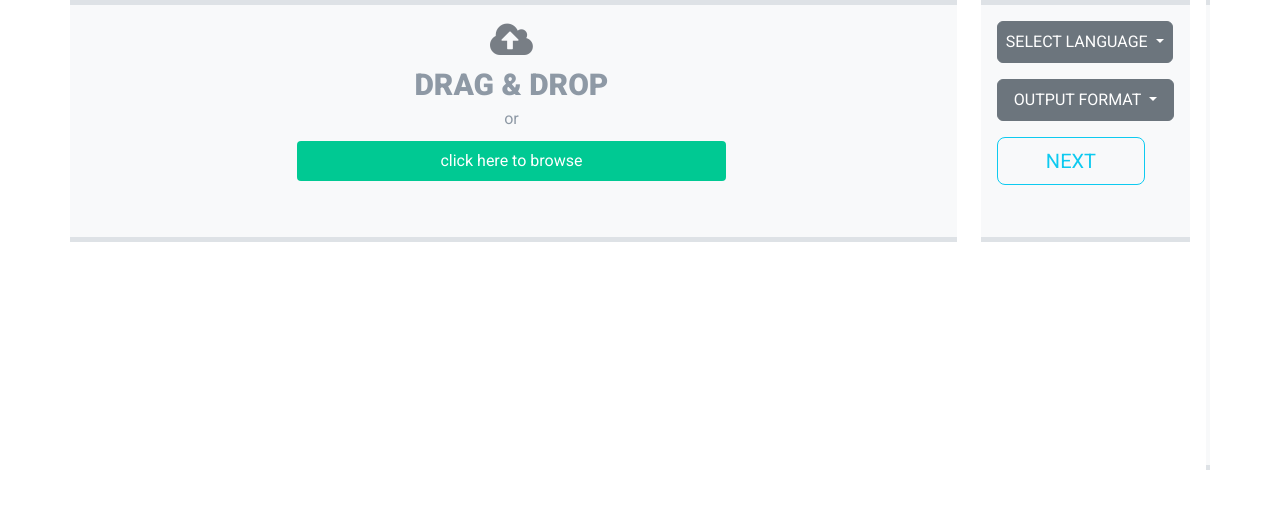
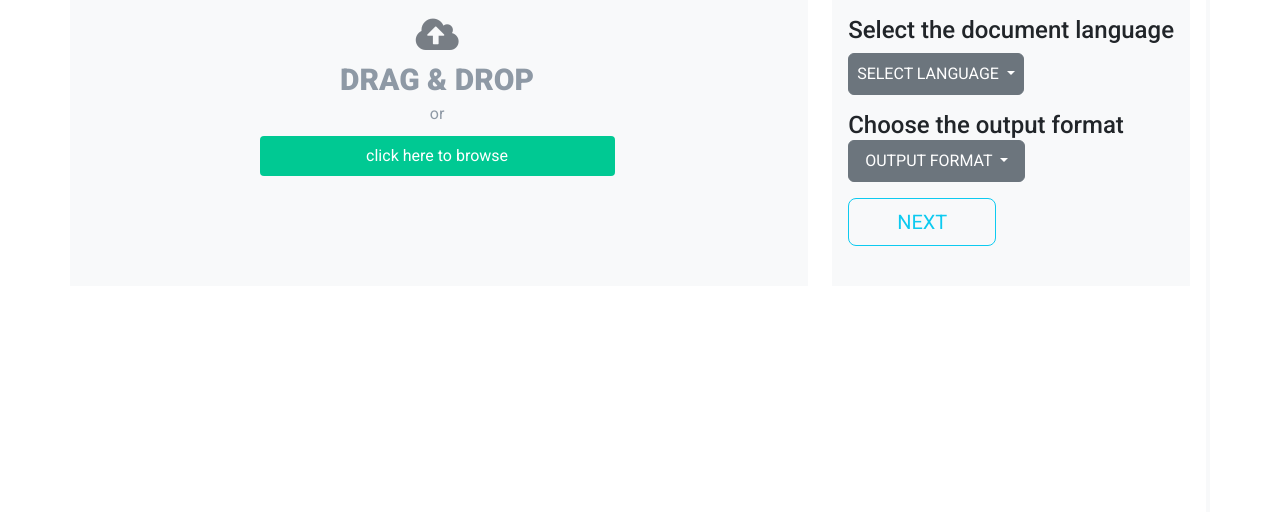
Before and after one commit to AnisH1427/Multilingual-OCR-FYP, a Django app: page /app/home/ in a window 1280 px wide. Shown: the part 118-630 px from the top of the page. Run offline with Django 5.2, Linux system fonts and the light colour scheme; a user stored in the database is signed in; some libraries are stand-ins or nearby versions.

Commit message:
add document and select language+outputformat

```diff
--- a/ocrAPP/app/templates/Home.html
+++ b/ocrAPP/app/templates/Home.html
@@ -73,7 +73,7 @@
           <div class="swiper-wrapper"> <!-- Corrected typo from swiper-wraper to swiper-wrapper -->
               <div class="swiper-slide">
                   <div class="row gx-2">
-                      <div class="col p-3 border-top border-bottom bg-light border-5 border-gray">
+                      <div class="col p-3  bg-light border-5 border-gray">
                           <div class="dashed_upload">
                               <form method="post" action="{% url 'home' %}" enctype="multipart/form-data">
                                   {% csrf_token %}
@@ -96,29 +96,31 @@
                               </form>
                           </div>
                       </div>
-                      <div class="col-md-auto p-3 mx-4  border-top border-bottom bg-light border-5 border-gray">
+                      <div class="col-md-auto p-3 mx-4 bg-light border-5 border-gray">
+                        <h4>Select the document language</h4>
                         <div class="dropdown">
-                              <button class="btn btn-secondary dropdown-toggle px-2 py-2" type="button" id="dropdownMenuButton2"
+                            <button class="btn btn-secondary dropdown-toggle px-2 py-2" type="button" id="languageButton"
                                 data-bs-toggle="dropdown" aria-expanded="false">
                                 Select Language
                             </button>
-                              <ul class="dropdown-menu dropdown-menu-dark" aria-labelledby="dropdownMenuButton2">
-                                  <li><a class="dropdown-item active" href="#">English</a></li>
-                                  <li><a class="dropdown-item" href="#">Hindi</a></li>
-                                  <li><a class="dropdown-item" href="#">Nepali</a></li>
+                            <ul class="dropdown-menu dropdown-menu-dark" aria-labelledby="languageButton">
+                                  <li><a class="dropdown-item active" href="#" onclick="setLanguage('English')">English</a></li>
+                                  <li><a class="dropdown-item" href="#" onclick="setLanguage('Hindi')">Hindi</a></li>
+                                  <li><a class="dropdown-item" href="#" onclick="setLanguage('Nepali')">Nepali</a></li>
                                   <li><hr class="dropdown-divider"></li>
                                   <li><a class="dropdown-item" href="#">need help?</a></li>
                               </ul>
                           </div>
+                          <h4>Choose the output format
                           <div class="dropdown">
-                              <button class="btn btn-secondary dropdown-toggle px-3 py-2" type="button" id="dropdownMenuButton2"
+                              <button class="btn btn-secondary dropdown-toggle px-3 py-2" type="button" id="outputFormatButton"
                                   data-bs-toggle="dropdown" aria-expanded="false">
                                   Output Format
                               </button>
-                              <ul class="dropdown-menu dropdown-menu-dark" aria-labelledby="dropdownMenuButton2">
-                                  <li><a class="dropdown-item active" href="#">.txt</a></li>
-                                  <li><a class="dropdown-item" href="#">.pdf</a></li>
-                                  <li><a class="dropdown-item" href="#">.docs</a></li>
+                              <ul class="dropdown-menu dropdown-menu-dark" aria-labelledby="outputFormatButton">
+                                  <li><a class="dropdown-item active" href="#" onclick="setOutputFormat('.txt')">.txt</a></li>
+                                  <li><a class="dropdown-item" href="#" onclick="setOutputFormat('.pdf')">.pdf</a></li>
+                                  <li><a class="dropdown-item" href="#" onclick="setOutputFormat('.docs')">.docs</a></li>
                                   <li><hr class="dropdown-divider"></li>
                                   <li><a class="dropdown-item" href="#">need help?</a></li>
                               </ul>
@@ -133,9 +135,10 @@
                   </div>
               </div>
                   <div class="row gx-2">
+                              <div class="col p-3  bg-light border-5 border-gray">
 
-                              <div class="col p-3 border-top border-bottom bg-light border-5 border-gray">
-                                  <h4 class="text-center">Image Pre-Processing</h4>
+                                <br><br>
+                                  <p class="m-2">Image Pre-Processing</p>
                                   <label for="threshold" class="form-label">Threshold</label>
                                   <input type="range" class="form-range" id="threshold">
                                   <div class="p-1 mb-2 bg-secondary text-white">Threshold Value</div>
@@ -152,7 +155,7 @@
                                   <button type="button" class="btn btn-outline-success" style="padding:10px; margin-top:20px; ">Detect Characters</button>
                               </div>
 
-                              <div class="col p-3 border-top border-bottom bg-light border-5 border-gray">
+                              <div class="col p-3  bg-light border-5 border-gray" id="preview">
 
                               </div>
                           </div>
@@ -171,6 +174,7 @@
 <script src = "{% static 'assets/js/app/dragdrop.js' %}"></script>
 <script src = "{% static 'assets/bootstrap/js/bootstrap.min.js' %}"></script>
 <script src="https://cdn.jsdelivr.net/npm/swiper@11/swiper-bundle.min.js"></script>
+{% comment %} <script src = "{% static 'assets/js/main2.js' %}"></script> {% endcomment %}
 <script>
   var swiper = new Swiper('.swiper', {
       // Optional parameters
@@ -199,10 +203,39 @@
       const preview = document.querySelector('#preview');
       const file = document.querySelector('input[type=file]').files[0];
       const reader = new FileReader();
+      var result;
+      reader.addEventListener("load", function () {
+        let img = new Image();
+        img.src = reader.result;
+        result = img.src;
+        img.onload = function() {
+          let canvas = document.createElement('canvas');
+          let ctx = canvas.getContext('2d');
 
-    reader.addEventListener("load", function () {
-      // convert image file to base64 string
-      preview.innerHTML = '<img src="' + reader.result + '">';
+          // Get the dimensions of the container
+          let rect = preview.getBoundingClientRect();
+          let MAX_WIDTH = rect.width;
+          let MAX_HEIGHT = rect.height;
+
+          let width = img.width;
+          let height = img.height;
+
+          // Calculate the scaling factor to keep aspect ratio
+          let scaleFactor = Math.min(MAX_WIDTH / width, MAX_HEIGHT / height);
+
+          // Check if the image is larger than the maximum dimensions
+          if (scaleFactor < 1) {
+            width *= scaleFactor;
+            height *= scaleFactor;
+          }
+
+          canvas.width = width;
+          canvas.height = height;
+          ctx.drawImage(img, 0, 0, width, height);
+
+          let dataurl = canvas.toDataURL(file.type);
+            preview.innerHTML = '<p class=mt-2">Uploaded image from User</p><div><img src="' + dataurl + '"></div>';
+        }
       }, false);
 
       if (file) {
@@ -210,6 +243,22 @@
       }
     }
   </script>
+  <script>
+    let language = '';
+    let outputFormat = '';
+
+    function setLanguage(lang) {
+        language = lang;
+        console.log(language);
+        document.getElementById('languageButton').textContent = language;
+    }
+
+    function setOutputFormat(format) {
+        outputFormat = format;
+        console.log(outputFormat);
+        document.getElementById('outputFormatButton').textContent = outputFormat;
+    }
+  </script>
 </body>
 
 </html>
```
Also changed, not shown: ocrAPP/db.sqlite3. Lines whose indentation alone changed are shown as unchanged.
